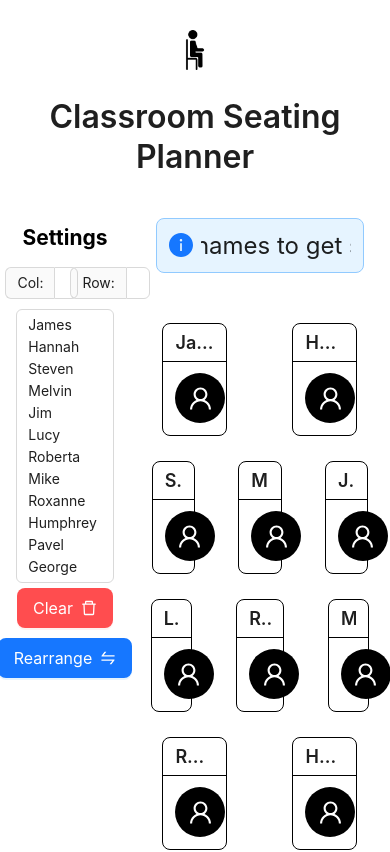
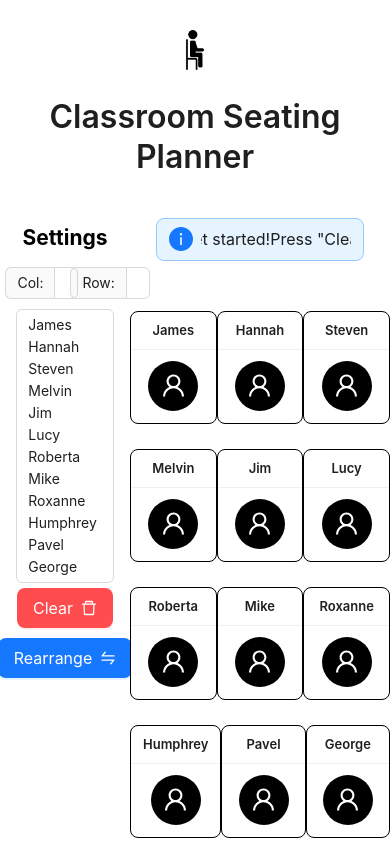
Before and after one commit to Remitito/seating-planner, a React (Create React App) app: page / in a window 390 px wide. Shown: the top 852 px of the page. Built offline with nearby package versions, Linux system fonts and the light colour scheme; the HTML template or start-up script is replaced by a standard one.

Commit message:
Added some responsive styling for smaller screens

```diff
--- a/src/App.css
+++ b/src/App.css
@@ -6,6 +6,10 @@
   display: flex;
   flex-wrap: wrap;
   margin-top: 50px;
+}
+
+.marqueeSmall {
+  font-size: 1rem;
 }
 
 .seat {
@@ -21,13 +25,11 @@
   background-color: black;
 }
 
-.seatAvatar:hover {
-  background-color: #1677ff;
+.App {
+  text-align: center;
 }
 
-
-.App {
-  text-align: center;
+body {
 }
 
 .App-logo {
--- a/src/App.js
+++ b/src/App.js
@@ -1,4 +1,4 @@
-import React, {useState} from 'react'
+import React, {useState, useEffect} from 'react'
 import './App.css'
 import Marquee from 'react-fast-marquee'
 import {SwapOutlined, DeleteOutlined, SmallDashOutlined, CheckCircleOutlined, UserOutlined, UserSwitchOutlined, FrownOutlined} from '@ant-design/icons'
@@ -6,7 +6,7 @@ import {Col, Row, Input, InputNumber, Button, Avatar, Alert, Typography, Popconf
 const {TextArea} = Input
 const {Title} = Typography
 
-// Change user icon to user switch after clicked and ensure color is changing properly
+// Name length affects width on small screens so rows dont line up
 
 const App = () => {
   const [newNames, updateNewNames] = useState("James\nHannah\nSteven\nMelvin\nJim\nLucy\nRoberta\nMike\nRoxanne\nHumphrey\nPavel\nGeorge")
@@ -22,6 +22,7 @@ const App = () => {
   const [notEnoughSeats, showNotEnoughSeats] = useState(false)
   const [noNamesAdded, showNoNames] = useState(false)
   const [noDuplicates, showDuplicates] = useState(false)
+
 
   const rearrange = () => {
     let newNameArray = [...nameArray]
@@ -72,7 +73,7 @@ const App = () => {
       }
     }
     confirm(false)
-    setMessage(['Press "Rearrange" to mix up the seating plan!', 'info'])
+    setMessage([' Press "Rearrange" to mix up the seating plan!', 'info'])
     setArray(newNameArray)
   }
 
@@ -101,12 +102,16 @@ const App = () => {
   }
 
   const mapNames = () => {
+    let fontSize = "medium"
+    if(window.innerWidth < 960) {
+      fontSize = "small"
+    }
     return nameArray.map((student, index) =>
     <div style={{flex: (100 / columns) + "%", display: 'flex',
     flexDirection: 'column', marginBottom: "25px"}}>
       <Card onMouseOver={() => setHoverName(index)} onMouseOut={() => setHoverName("")}
-       style={{width: "50%", margin: "auto", borderColor: "black"}} size='small'
-      headStyle={{fontSize: "large", borderColor: "black"}} hoverable onClick={() => handleSeatChange(index)} title={student}>
+       style={{borderColor: "black"}} size='small' headStyle={{fontSize: fontSize,
+      }} hoverable onClick={() => handleSeatChange(index)} title={student}>
         {/* Empty seat icons */}
         {student === "Empty" ?
         <>
@@ -137,7 +142,6 @@ const App = () => {
 
   return (
     <div className="App">
-      {/* <a href="https://www.flaticon.com/free-icons/seat" title="seat icons">Seat icons created by Freepik - Flaticon</a> */}
       <Row style={{marginTop: "30px"}} justify="center" align="middle">
         <img height={40} src={require('./images/chair.png')} />
         <Title style={{marginBottom: "30px", fontSize: "xx-large"}} level={2}>Classroom Seating Planner</Title>
@@ -188,7 +192,7 @@ const App = () => {
         <Col span={16}>
           <Alert style={{width: "80%", margin: "auto", marginTop: "10px", fontSize: "x-large"}}
           type={message[1]} showIcon message={
-            <Marquee speed={50} pauseOnHover gradient={false}>
+            <Marquee speed={50} className={window.innerWidth < 960 ? "marqueeSmall" : "marqueeBig"} pauseOnHover gradient={false}>
               {message[0]}
             </Marquee>} />
           {nameArray.length > 0 || newNames.length > 0 ?
```
